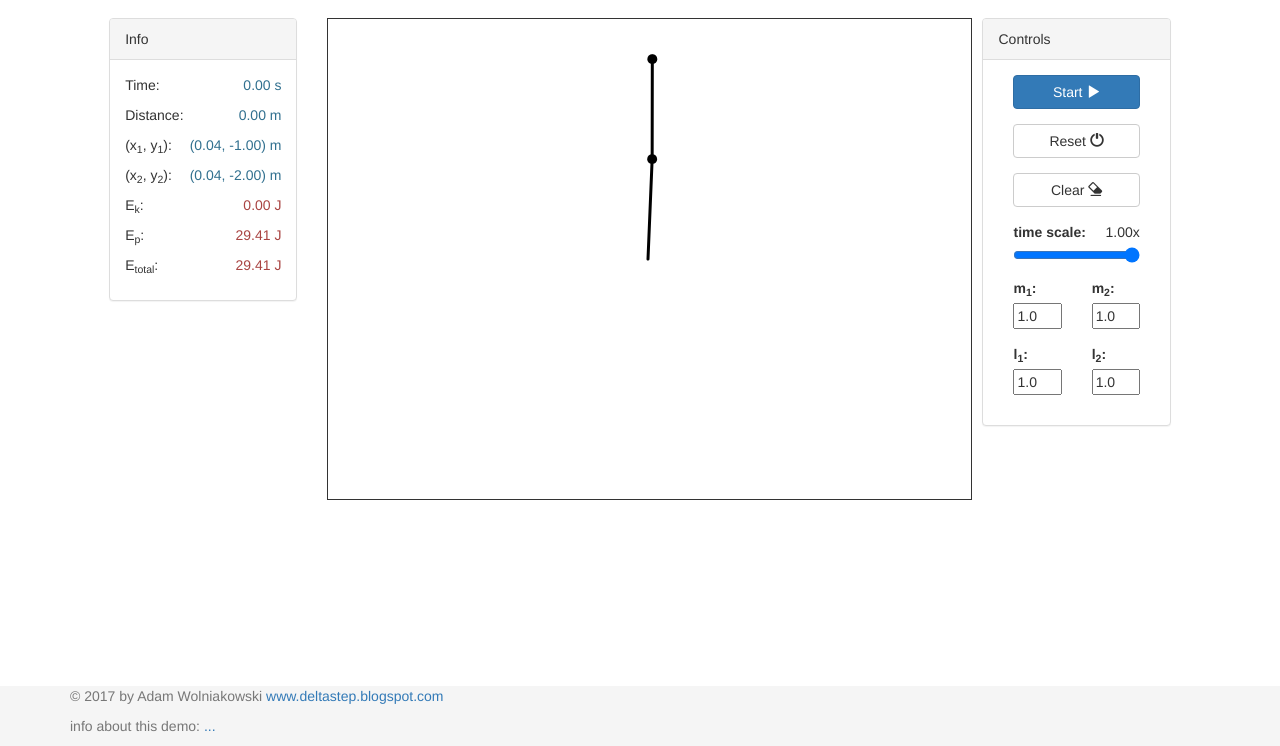
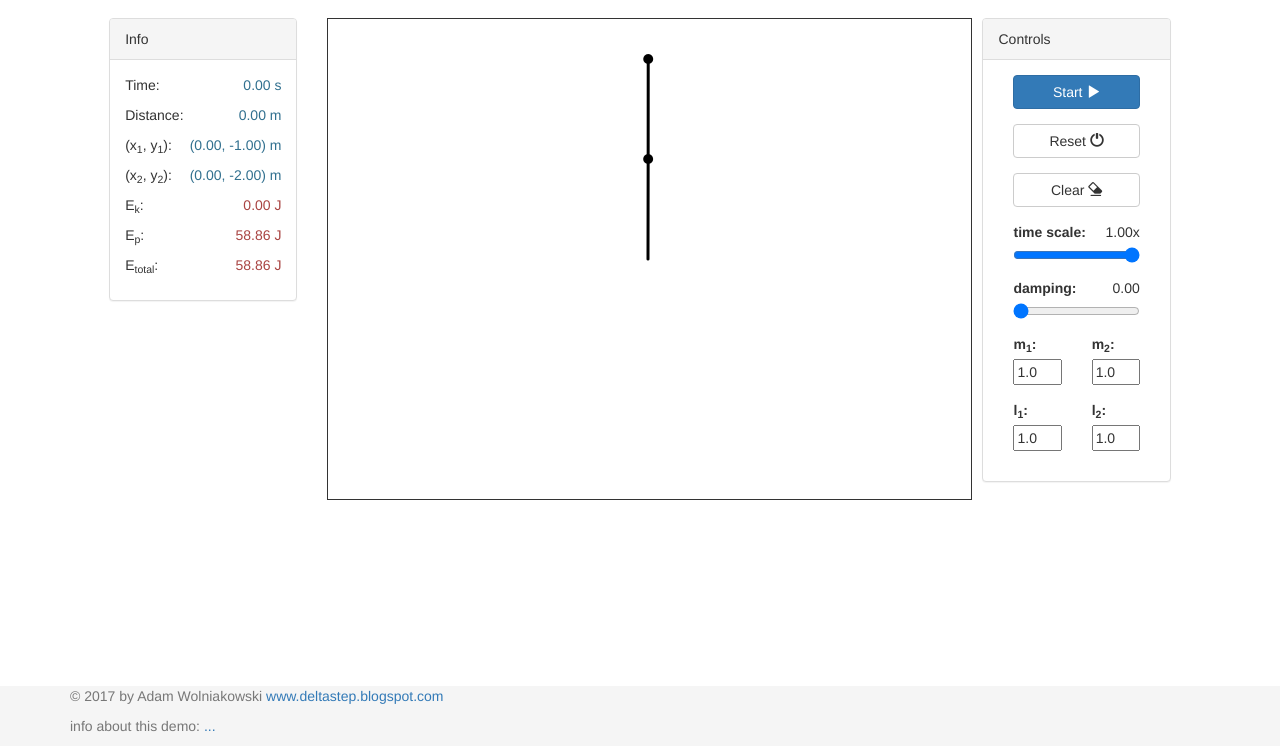
Before and after one commit to dagothar/double-pendulum, a plain HTML site: page index.html in a window 1280 px wide. Both pictures are taken after a click on the link "Double pendulum". Shown: the part 54-800 px from the top of the page. Drawn offline with Linux system fonts and the light colour scheme.

Commit message:
energy bottom level

```diff
--- a/index.html
+++ b/index.html
@@ -81,6 +81,12 @@
               <input type="range" min="0" val="100" max="100" class="slider-dt"/>
             </div>
 
+            <!-- damping slider -->
+            <div class="form-group col-md-12">
+              <label>damping:</label> <span class="damping pull-right">0</span>
+              <input type="range" min="0" val="0" max="100" class="slider-damping"/>
+            </div>
+
             <div class="form-group col-md-6">
               <label>m<sub>1</sub>:</label>
               <input type="number" min="0.1" value="1.0" max="10.0" step="0.1" class="mass1"/>
--- a/scripts/app.js
+++ b/scripts/app.js
@@ -28,6 +28,8 @@ define(['jquery', 'rk4', 'concrete'], function($, rk4, Concrete) {
     M2_ID:          '.mass2',
     L1_ID:          '.length1',
     L2_ID:          '.length2',
+    SLIDER_B_ID:    '.slider-damping',
+    DAMPING_ID:     '.damping'
   };
 
 
@@ -38,9 +40,9 @@ define(['jquery', 'rk4', 'concrete'], function($, rk4, Concrete) {
     this.distance = 0.0;
 
     this.x0 = [
-      3.1,    // theta1
+      3.14,    // theta1
       0.0,    // dtheta1
-      3.14,    // theta2
+      3.141,    // theta2
       0.0     // dtheta2
     ];
     this.startx = this.x0;
@@ -55,8 +57,11 @@ define(['jquery', 'rk4', 'concrete'], function($, rk4, Concrete) {
       m2:   1.0,
       l1:   1.0,
       l2:   1.0,
-      g:    9.81
+      g:    9.81,
+      b:    0.0
     };
+
+    this.damping = 0.001;
 
     this.solver            = new rk4.RK4();
     this.running           = false;
@@ -83,9 +88,10 @@ define(['jquery', 'rk4', 'concrete'], function($, rk4, Concrete) {
     var l1 = p.l1;
     var l2 = p.l2;
     var g = p.g;
+    var b = p.b;
 
-    var d2th1 = (-g * (2*m1 + m2) * Math.sin(q1) -m2*g*Math.sin(q1 - 2*q2) -2*Math.sin(q1-q2)*m2*(dq2*dq2*l2 + dq1*dq1*l1*Math.cos(q1-q2))) / (l1*(2*m1+m2-m2*Math.cos(2*q1-2*q2)));
-    var d2th2 = (2*Math.sin(q1-q2) * (dq1*dq1*l1*(m1+m2) + g*(m1+m2)*Math.cos(q1) + dq2*dq2*l2*m2*Math.cos(q1-q2))) / (l2*(2*m1+m2-m2*Math.cos(2*q1-2*q2)));
+    var d2th1 = (-g * (2*m1 + m2) * Math.sin(q1) -m2*g*Math.sin(q1 - 2*q2) -2*Math.sin(q1-q2)*m2*(dq2*dq2*l2 + dq1*dq1*l1*Math.cos(q1-q2))) / (l1*(2*m1+m2-m2*Math.cos(2*q1-2*q2))) - b * dq1;
+    var d2th2 = (2*Math.sin(q1-q2) * (dq1*dq1*l1*(m1+m2) + g*(m1+m2)*Math.cos(q1) + dq2*dq2*l2*m2*Math.cos(q1-q2))) / (l2*(2*m1+m2-m2*Math.cos(2*q1-2*q2)))  - b * dq1;
 
     var dx = [
       x[1],
@@ -145,6 +151,10 @@ define(['jquery', 'rk4', 'concrete'], function($, rk4, Concrete) {
         self.tscale = Math.pow(1.03271, 100-$(this).val());
         self.update();
     });
+    $(CONFIG.SLIDER_B_ID).val(0).on('input change', function() {
+      self.pendulum.b = 0.01 * $(this).val();
+      self.update();
+    });
     $(CONFIG.M1_ID).on('input change', function() {
       self.pendulum.m1 = $(this).val();
     });
@@ -166,6 +176,28 @@ define(['jquery', 'rk4', 'concrete'], function($, rk4, Concrete) {
     this.position = this.calculatePosition(this.x, this.pendulum);
     this.energy = this.calculateEnergy(this.x, this.pendulum);
     this.update();
+  };
+
+
+  App.prototype.update = function() {
+    this.drawPendulum(this.pendulumLayer.scene.context, this.position);
+    this.drawTrace(this.traceLayer.scene.context, this.previousPosition, this.position);
+
+    $(CONFIG.TIME_ID).text(this.t.toFixed(2) + ' s');
+    $(CONFIG.DISTANCE_ID).text(this.distance.toFixed(2) + ' m');
+    $(CONFIG.POS1_ID).text(
+      '(' + this.position.x1.toFixed(2) + ', '
+      + this.position.y1.toFixed(2) + ') m'
+    );
+    $(CONFIG.POS2_ID).text(
+      '(' + this.position.x2.toFixed(2) + ', '
+      + this.position.y2.toFixed(2) + ') m'
+    );
+    $(CONFIG.EKINETIC_ID).text(this.energy.Ek.toFixed(2) + ' J');
+    $(CONFIG.EPOTENTIAL_ID).text(this.energy.Ep.toFixed(2) + ' J');
+    $(CONFIG.ETOTAL_ID).text(this.energy.E.toFixed(2) + ' J');
+    $(CONFIG.DT_ID).text((1/this.tscale).toFixed(2) + 'x');
+    $(CONFIG.DAMPING_ID).text(this.pendulum.b.toFixed(2));
   };
 
 
@@ -234,7 +266,8 @@ define(['jquery', 'rk4', 'concrete'], function($, rk4, Concrete) {
       //var Ek = (p.m1*(dq1*dq1*p.l1*p.l1*Math.cos(q1)*Math.cos(q1) + dq1*dq1*p.l1*p.l1*Math.sin(q1)*Math.sin(q1)))/2
         //+ (p.m2*(Math.pow(dq1*p.l1*Math.cos(q1) + dq2*p.l2*Math.cos(q2), 2)
         //+ Math.pow(dq1*p.l1*Math.sin(q1) + dq2*p.l2*Math.sin(q2), 2)))/2;
-    var Ep = - (p.m1 + p.m2) * p.g * p.l1 * Math.cos(x[0]) - p.m2 * p.g * p.l2 * Math.cos(x[2]);
+    var Epmin = - (p.m1 + p.m2) * p.g * p.l1 * Math.cos(0) - p.m2 * p.g * p.l2 * Math.cos(0);
+    var Ep = - (p.m1 + p.m2) * p.g * p.l1 * Math.cos(x[0]) - p.m2 * p.g * p.l2 * Math.cos(x[2]) - Epmin;
     var E = Ek + Ep;
 
     return {
@@ -258,27 +291,6 @@ define(['jquery', 'rk4', 'concrete'], function($, rk4, Concrete) {
     this.distance += dpos;
 
     this.update();
-  };
-
-
-  App.prototype.update = function() {
-    this.drawPendulum(this.pendulumLayer.scene.context, this.position);
-    this.drawTrace(this.traceLayer.scene.context, this.previousPosition, this.position);
-
-    $(CONFIG.TIME_ID).text(this.t.toFixed(2) + ' s');
-    $(CONFIG.DISTANCE_ID).text(this.distance.toFixed(2) + ' m');
-    $(CONFIG.POS1_ID).text(
-      '(' + this.position.x1.toFixed(2) + ', '
-      + this.position.y1.toFixed(2) + ') m'
-    );
-    $(CONFIG.POS2_ID).text(
-      '(' + this.position.x2.toFixed(2) + ', '
-      + this.position.y2.toFixed(2) + ') m'
-    );
-    $(CONFIG.EKINETIC_ID).text(this.energy.Ek.toFixed(2) + ' J');
-    $(CONFIG.EPOTENTIAL_ID).text(this.energy.Ep.toFixed(2) + ' J');
-    $(CONFIG.ETOTAL_ID).text(this.energy.E.toFixed(2) + ' J');
-    $(CONFIG.DT_ID).text((1/this.tscale).toFixed(2) + 'x');
   };
 
 
```
